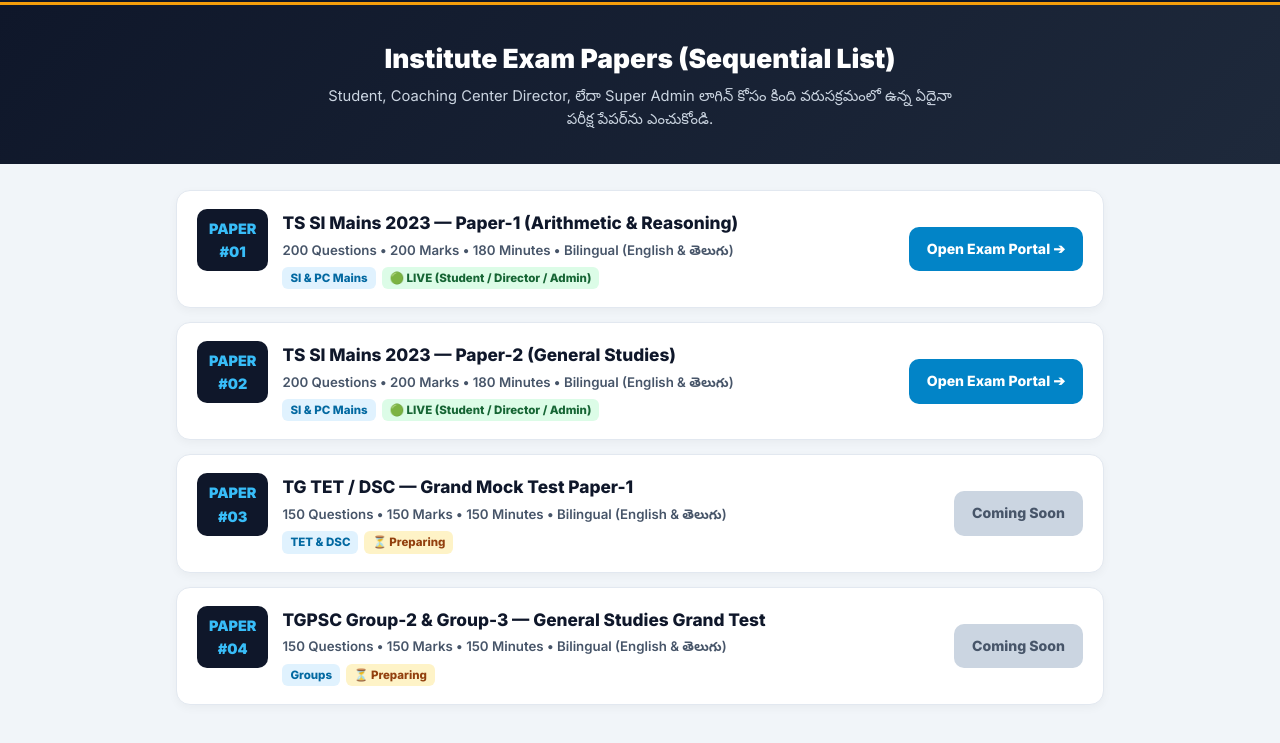
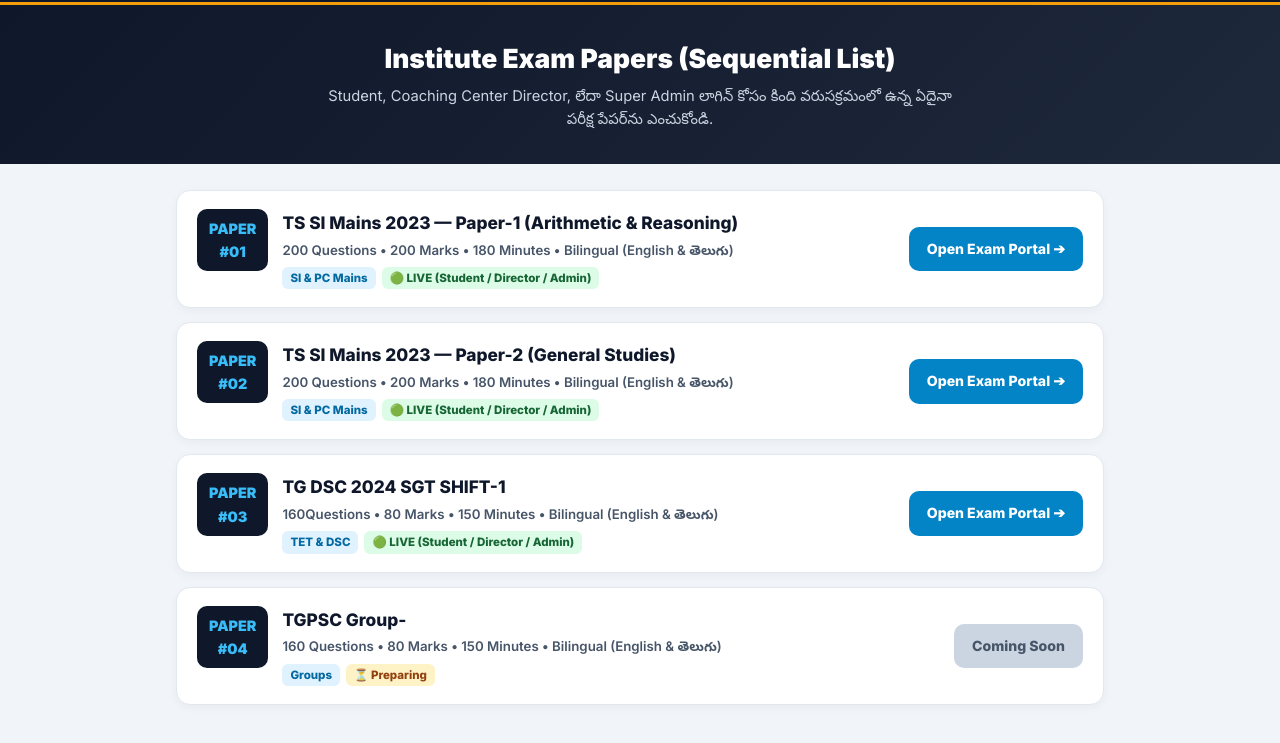
Before and after one commit to apexexams/institute, a plain HTML site: page index.html in a window 1280 px wide. Shown: the part 65-808 px from the top of the page. Drawn offline with Linux system fonts and the light colour scheme.

Commit message:
index.html

```diff
--- a/index.html
+++ b/index.html
@@ -91,7 +91,7 @@
   <header>
     <div class="nav-inner">
       <div class="brand-title">🏫 Apex Exams • Institute Exam Directory</div>
-      <a href="index.html" class="home-btn">🏠 Home</a>
+      <a href="https://apexexams.github.io/" class="home-btn">🏠 Home</a>
     </div>
   </header>
 
@@ -125,16 +125,16 @@
       },
       {
         no: "03",
-        title: "TG TET / DSC — Grand Mock Test Paper-1",
-        details: "150 Questions • 150 Marks • 150 Minutes • Bilingual (English & తెలుగు)",
+        title: "TG DSC 2024 SGT SHIFT-1",
+        details: "160Questions • 80 Marks • 150 Minutes • Bilingual (English & తెలుగు)",
         category: "TET & DSC",
-        status: "COMING SOON",
-        file: "#"
+        status: "LIVE",
+        file: "https://apexexams.github.io/sgt-2024-1/"
       },
       {
         no: "04",
-        title: "TGPSC Group-2 & Group-3 — General Studies Grand Test",
-        details: "150 Questions • 150 Marks • 150 Minutes • Bilingual (English & తెలుగు)",
+        title: "TGPSC Group-",
+        details: "160 Questions • 80 Marks • 150 Minutes • Bilingual (English & తెలుగు)",
         category: "Groups",
         status: "COMING SOON",
         file: "#"
```
